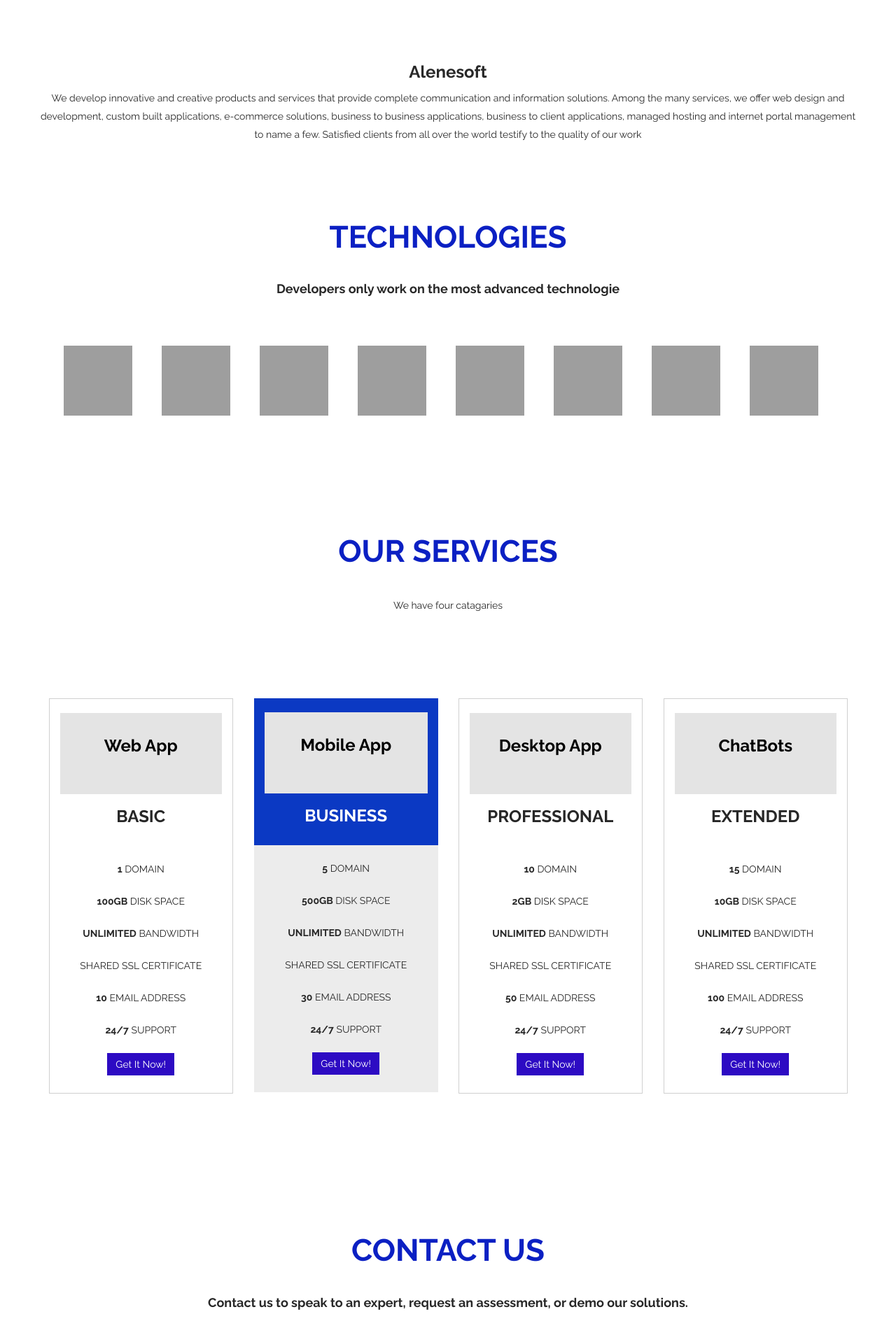
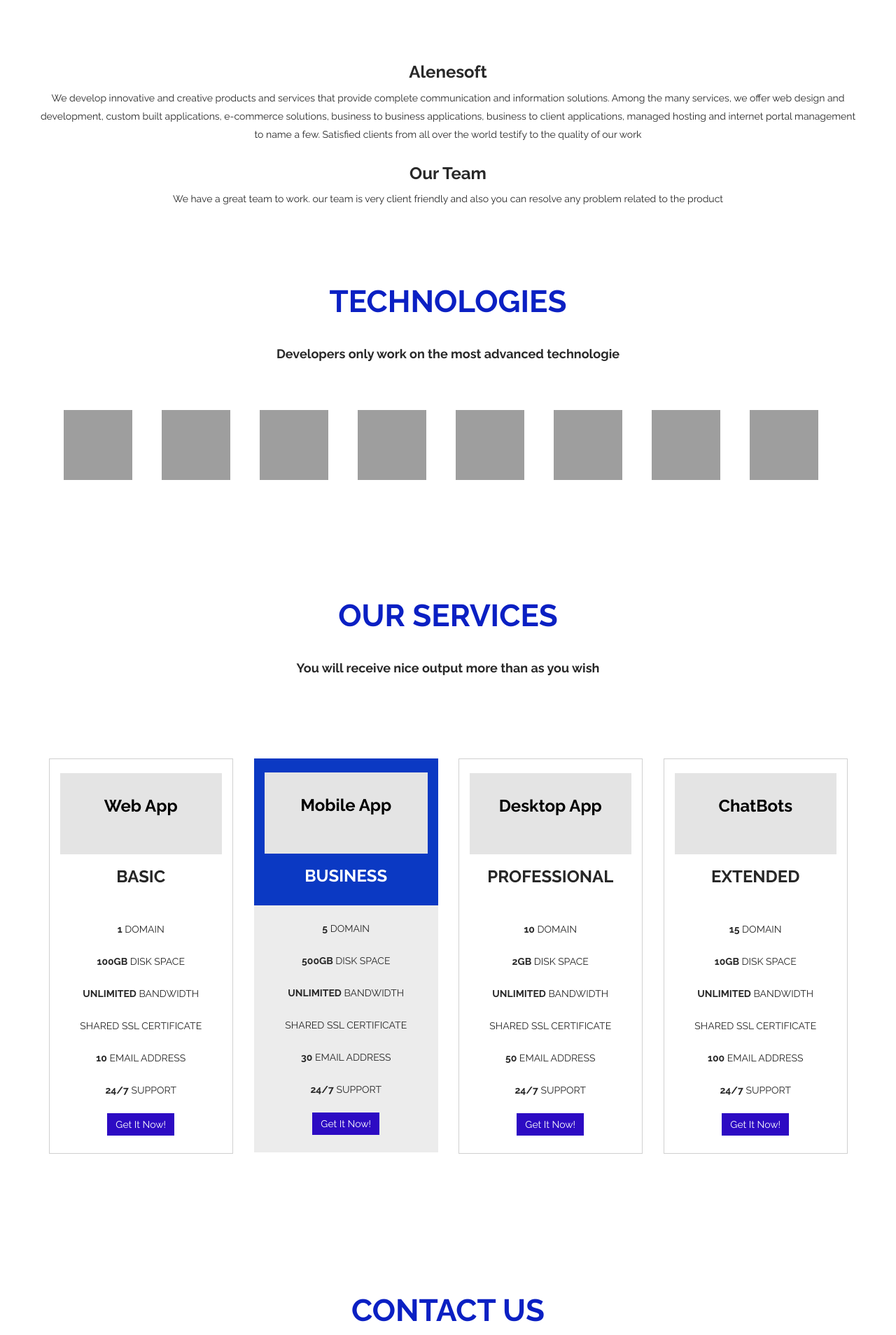
Before and after one commit to sajeewaml9930/sajeewaml9930.github.io, a PHP site: page / in a window 1280 px wide. Shown: the part 597-2505 px from the top of the page at 70% size. Run offline with PHP 8.4, Linux system fonts and the light colour scheme; grey boxes are pictures that could not be loaded.

Commit message:
Change - About us & Our services

```diff
--- a/css/styles.css
+++ b/css/styles.css
@@ -702,6 +702,9 @@ margin: 0 8px;
 #pricing ul.pricing.featured li.plan-header .plan-name {
   color: #fff;
 }
+#pricing h4{
+  text-align: center;
+}
 #contact-us {
   padding: 100px 0 10px;
 }
@@ -805,7 +808,6 @@ div.Technology {
   width: 100px;
   height: 150px;
 }
-
 div.Technology:hover {
   border: 1px solid rgb(255, 253, 253);
 }
--- a/index.html
+++ b/index.html
@@ -97,6 +97,14 @@
               quality of our work
             </p>
         </div>
+        <div class="row">
+
+          <h3>Our Team</h3>
+          <p>
+            We have a great team to work. our team is very client friendly and also you can resolve
+            any problem related to the product
+          </p>
+      </div>
       </div>
     </section>
     <!--/#about-->
@@ -401,7 +409,7 @@
         <div class="section-header">
           <h2 class="section-title text-center wow fadeInDown">Our Services</h2>
           <p class="text-center wow fadeInDown">
-            We have four catagaries
+           <h4>You will receive nice output more than as you wish</h4>
           </p>
         </div>
 
```
